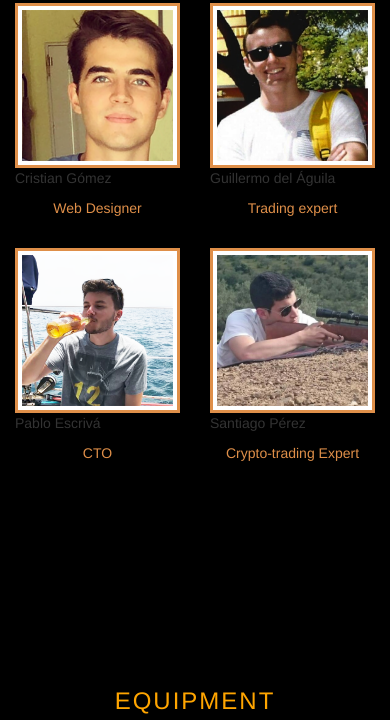
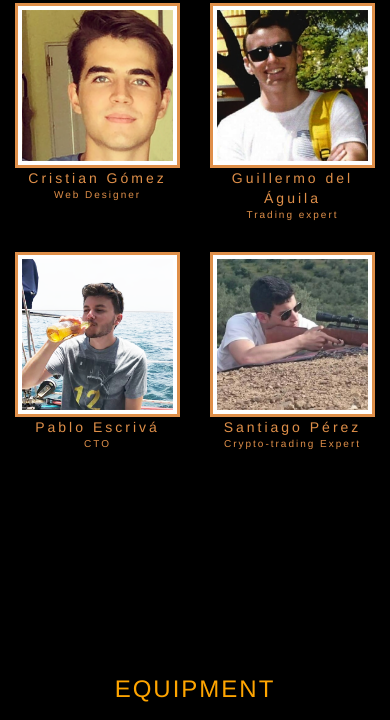
Before and after one commit to criskgl/4MinersWebPage, a website: page src/index.html in a window 390 px wide. Shown: the part 1777-2497 px from the top of the page. Drawn offline with nearby package versions, Linux system fonts and the light colour scheme; some packages are replaced by stand-ins of ours.

Commit message:
fIxed for mobile

```diff
--- a/src/index.html
+++ b/src/index.html
@@ -93,7 +93,7 @@
             </div>
           </div>
           <div class="hidden-md hidden-lg">
-            <p id=#name-crew-mobile>Cristian Gómez</p>
+            <p id="name-crew-mobile">Cristian Gómez</p>
             <p id="title-crew-mobile">Web Designer</p>
           </div>
         </div>
@@ -113,7 +113,7 @@
             </div>
           </div>
           <div class="hidden-md hidden-lg">
-            <p id=#name-crew-mobile>Guillermo del Águila</p>
+            <p id="name-crew-mobile">Guillermo del Águila</p>
             <p id="title-crew-mobile">Trading expert</p>
           </div>
         </div>
@@ -134,7 +134,7 @@
             </div>
           </div>
           <div class="hidden-md hidden-lg">
-            <p id=#name-crew-mobile>Pablo Escrivá</p>
+            <p id="name-crew-mobile">Pablo Escrivá</p>
             <p id="title-crew-mobile">CTO</p>
           </div>
         </div>
@@ -156,7 +156,7 @@
             </div>
           </div>
           <div class="hidden-md hidden-lg">
-            <p id=#name-crew-mobile>Santiago Pérez</p>
+            <p id="name-crew-mobile">Santiago Pérez</p>
             <p id="title-crew-mobile">Crypto-trading Expert</p>
           </div>
         </div>
@@ -268,7 +268,7 @@
               </div>
             </div>
             <textarea class="form-control" id="comments" name="comments" placeholder="Comment" rows="5"></textarea><br>
-            <div class="row">
+            <div class="row" id="patatita">
               <div class="col-sm-12 form-group">
                 <button class="btn btn-default pull-right" type="submit">Send</button>
               </div>
--- a/src/main.css
+++ b/src/main.css
@@ -327,6 +327,7 @@
   background-color: black;
   padding-bottom: 100px;
   padding-top: 75px;
+  color: hsl(28, 70%, 58%);
 }
 
 #contact>h4{
@@ -351,13 +352,16 @@
     letter-spacing: 3px;
 }
 #name-crew-mobile {
-  font-size: 14;
+  font-size: 14px;
   color: hsl(28, 70%, 58%);
   text-align: center;
+  letter-spacing: 3px;
+  margin-bottom: 0px;
 }
 
 #title-crew-mobile {
-   font-size: 10;
+   font-size: 10px ;
    color: hsl(28, 70%, 58%);
    text-align: center;
+   letter-spacing: 2px;
 }
```
